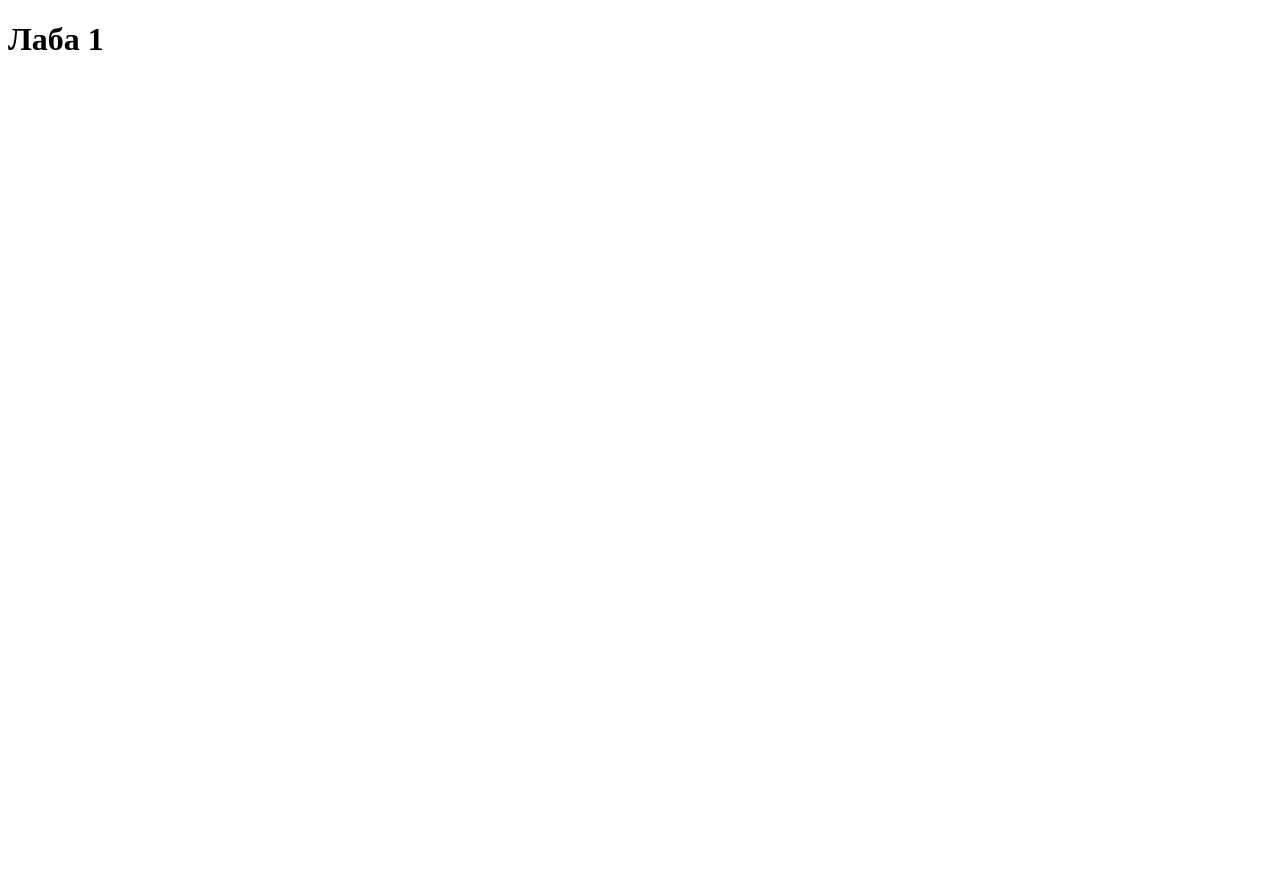
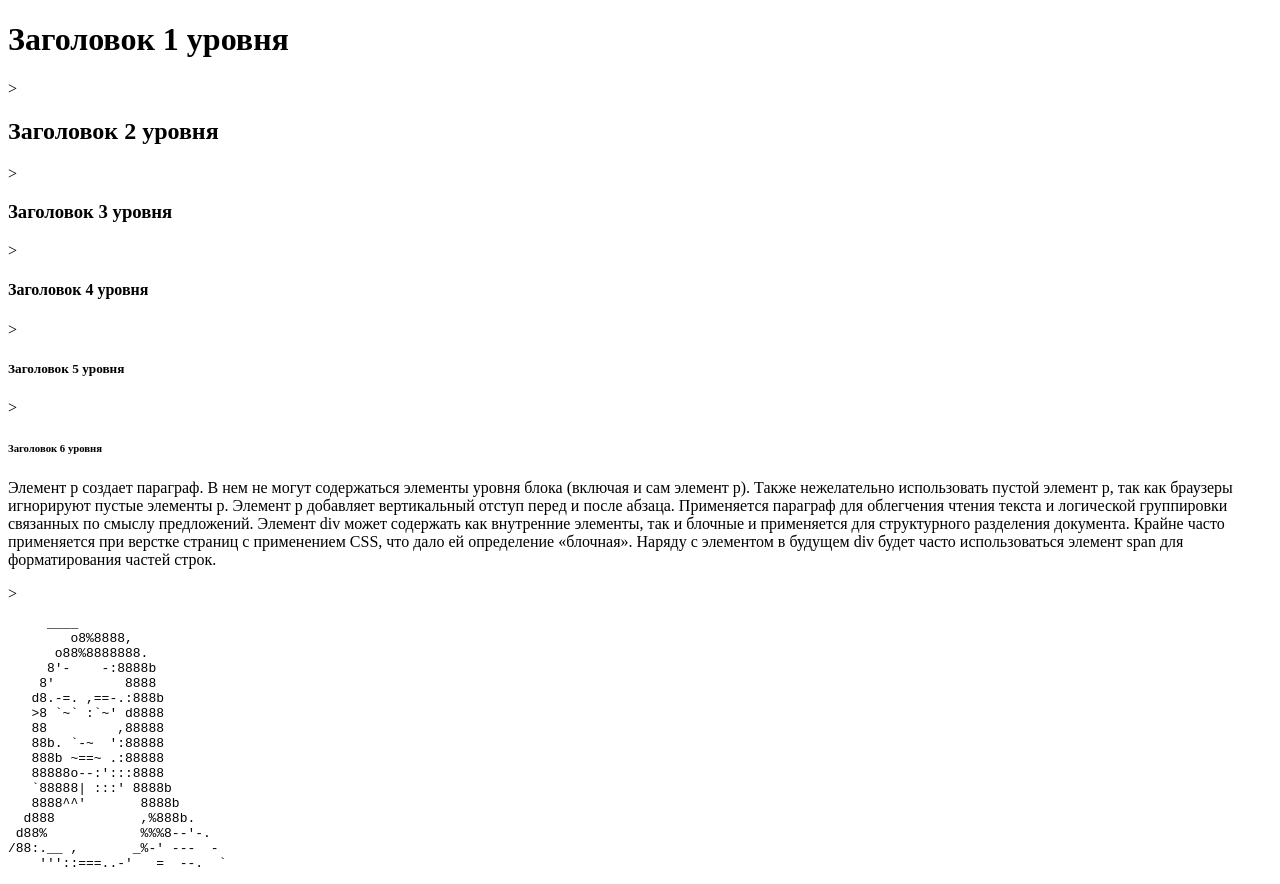
Before and after one commit to Golubev123/Golubev123.github.io, a plain HTML site: page index.html in a window 1280 px wide. Before the commit the page ends 800 px from the top, so only its background shows below. Drawn offline with Linux system fonts and the light colour scheme.

Commit message:
Update index.html

```diff
--- a/index.html
+++ b/index.html
@@ -1,8 +1,42 @@
-<!DOCTYPE HTML>
+<!DOCTYPE html>
 <html lang="ru">
-  <head>
+<head>
+    <meta charset="UTF-8">
+    <meta http-equiv="X-UA-Compatible" content="IE=edge">
+    <meta name="viewport" content="width=device-width, initial-scale=1.0">
+    <title>Document</title>
+    <h1>Заголовок 1 уровня</h1>>
+    <h2>Заголовок 2 уровня</h2>>
+    <h3>Заголовок 3 уровня</h3>>
+    <h4>Заголовок 4 уровня</h4>>
+    <h5>Заголовок 5 уровня</h5>>
+    <h6>Заголовок 6 уровня</h6>
+</head>
+<body>
+<p>Элемент p создает параграф. В нем не могут содержаться элементы уровня блока (включая и сам элемент p). Также нежелательно использовать пустой элемент p, так как браузеры игнорируют пустые элементы p.
 
-        <h1>Лаба 1</h1>
+    Элемент p добавляет вертикальный отступ перед и после абзаца. Применяется параграф для облегчения чтения текста и логической группировки связанных по смыслу предложений.
 
-  </body>
+    Элемент div может содержать как внутренние элементы, так и блочные и применяется для структурного разделения документа. Крайне часто применяется при верстке страниц с применением CSS, что дало ей определение «блочная».
+
+    Наряду с элементом в будущем div будет часто использоваться элемент span для форматирования частей строк.</p>>
+    <pre>     ____
+        o8%8888,
+      o88%8888888.
+     8'-    -:8888b
+    8'         8888
+   d8.-=. ,==-.:888b
+   >8 `~` :`~' d8888
+   88         ,88888
+   88b. `-~  ':88888
+   888b ~==~ .:88888
+   88888o--:':::8888
+   `88888| :::' 8888b
+   8888^^'       8888b
+  d888           ,%888b.
+ d88%            %%%8--'-.
+/88:.__ ,       _%-' ---  -
+    '''::===..-'   =  --.  `</pre>
+
+</body>
 </html>
```
